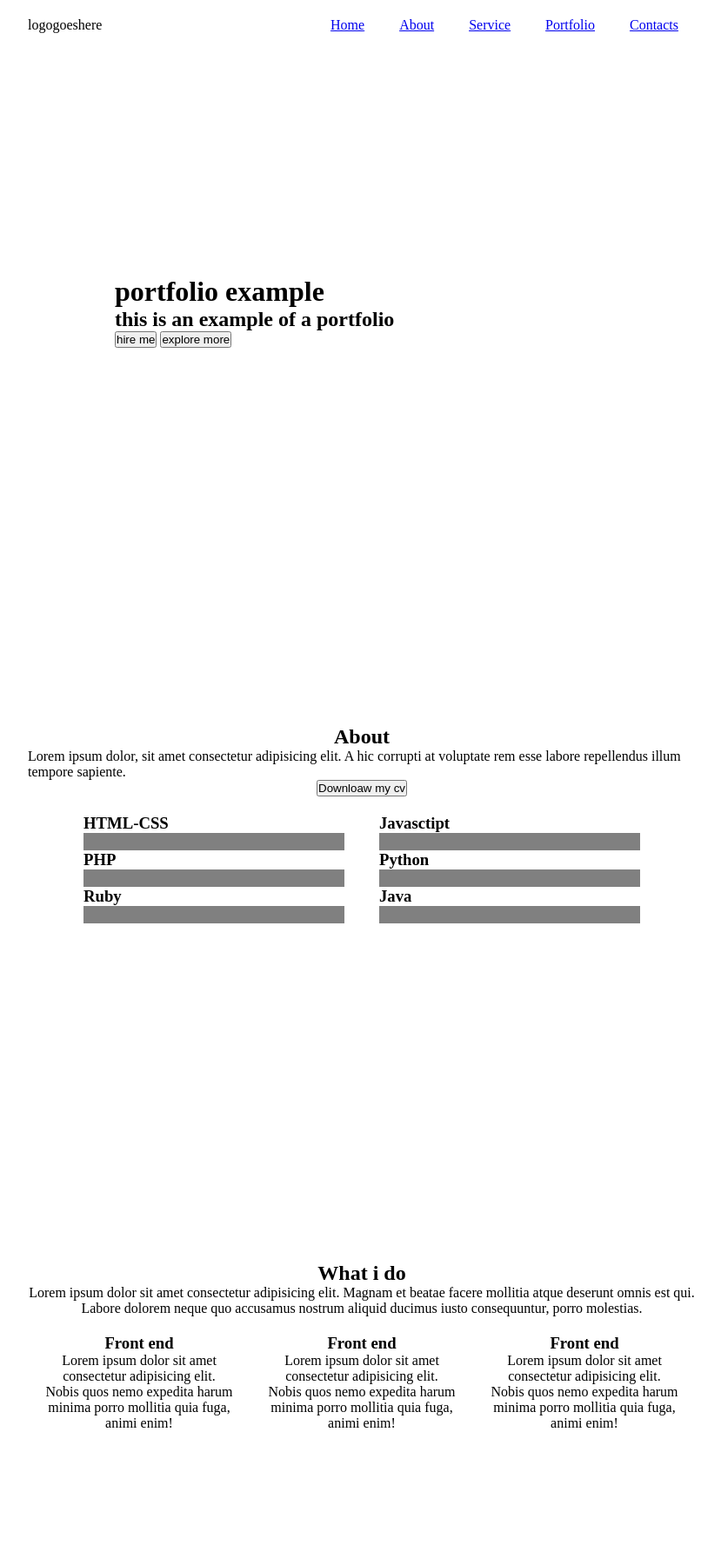
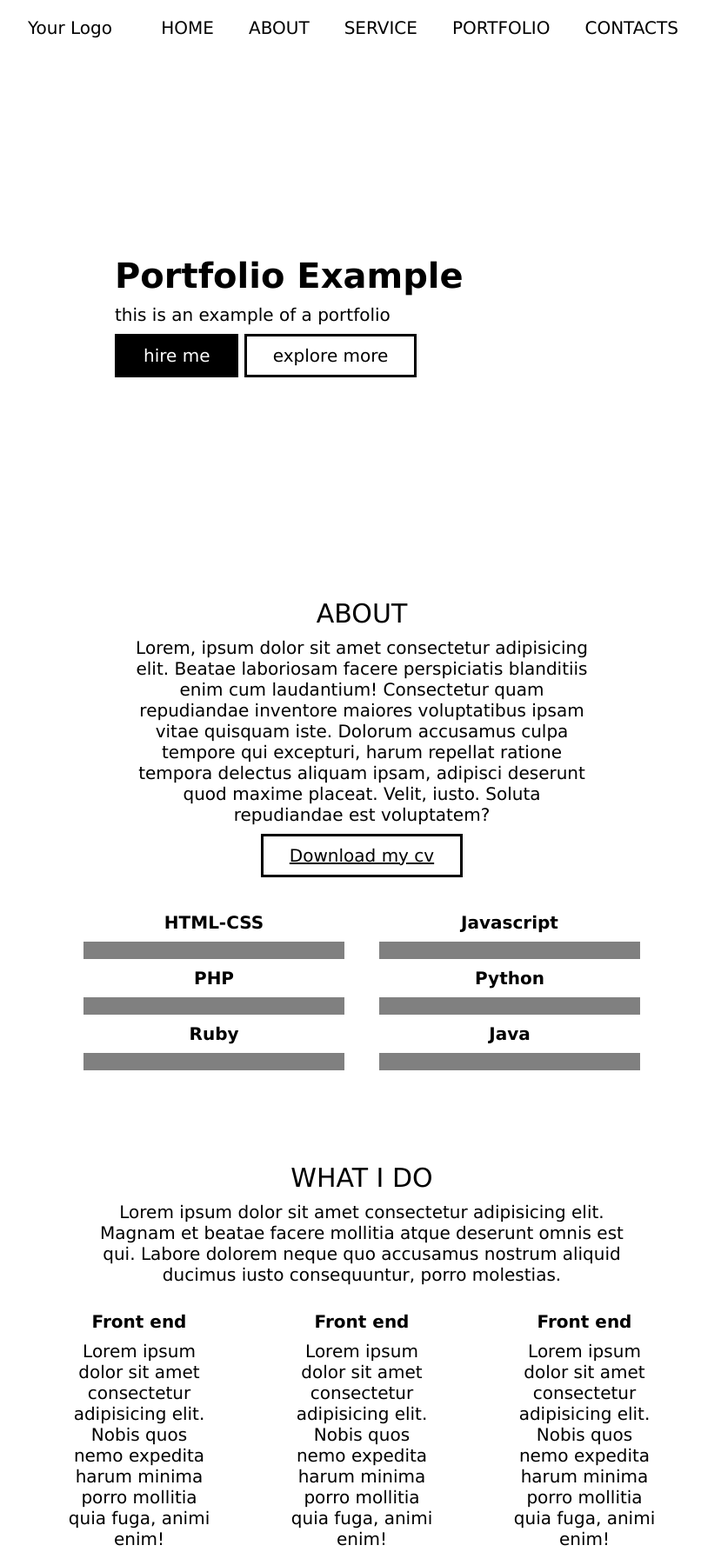
Before and after one commit to ColomboRiccardo/portfolio-example, a plain HTML site: page index.html in a window 1280 px wide. Shown: the top 1785 px of the page at 87% size, without its empty margins (224-1053 px from the left). Drawn offline with Linux system fonts and the light colour scheme.

Commit message:
finished general styling

```diff
--- a/index.html
+++ b/index.html
@@ -8,8 +8,9 @@
 </head>
 <body>
     <div id="container">
+        <!-- *header section -->
         <header>
-            <div class="logo"><img src="" alt="">logogoeshere</div>
+            <div class="logo"><img src="" alt="">Your Logo</div>
             <nav>
                 <ul>
                     <li><a href="#home">Home</a></li>
@@ -20,25 +21,27 @@
                 </ul>
             </nav>
         </header>
+        <!-- *home section -->
         <div id="home" class="section">
             <div class="homeOne">
-                <h1>portfolio example</h1>
-                <h2>this is an example of a portfolio</h2>
+                <h1>Portfolio Example</h1>
+                <p>this is an example of a portfolio</p>
                 <button>hire me</button>
-                <button>explore more</button>
+                <button class="buttonSec">explore more</button>
             </div>
         </div>
+        <!-- *about section -->
         <div id="about" class="section">
             <h2>About</h2>
-            <p>Lorem ipsum dolor, sit amet consectetur adipisicing elit. A hic corrupti at voluptate rem esse labore repellendus illum tempore sapiente.</p>
-            <button>Downloaw my cv</button>
+            <p>Lorem, ipsum dolor sit amet consectetur adipisicing elit. Beatae laboriosam facere perspiciatis blanditiis enim cum laudantium! Consectetur quam repudiandae inventore maiores voluptatibus ipsam vitae quisquam iste. Dolorum accusamus culpa tempore qui excepturi, harum repellat ratione tempora delectus aliquam ipsam, adipisci deserunt quod maxime placeat. Velit, iusto. Soluta repudiandae est voluptatem?</p>
+            <a href="/portfolio.pdf" class="buttonSec" target="_blank"> Download my cv</a>
             <div id="bars">
                 <div class="barComplete">
                     <h3>HTML-CSS</h3>
                     <div class="bar"></div>
                 </div>
                 <div class="barComplete">
-                    <h3>Javasctipt</h3>
+                    <h3>Javascript</h3>
                     <div class="bar"></div>
                 </div>
                 <div class="barComplete">
@@ -59,6 +62,7 @@
                 </div>
             </div>
         </div>
+        <!-- *service section -->
         <div id="service" class="section">
             <h2>What i do</h2>
             <p>Lorem ipsum dolor sit amet consectetur adipisicing elit. Magnam et beatae facere mollitia atque deserunt omnis est qui. Labore dolorem neque quo accusamus nostrum aliquid ducimus iusto consequuntur, porro molestias.</p>
@@ -77,6 +81,7 @@
                 </div>
             </div>
         </div>
+        <!-- *portfolio section -->
         <div id="portfolio" class="section">
             <h2>Portfolio</h2>
             <div id="projects">
@@ -88,9 +93,21 @@
                 <div class="portfolioImg"></div>
             </div>
             <div id='hours'>
-                <p>10.30 50%</p>
+                <div class="time">
+                    <h4>Projects</h4>
+                    <p>121</p>
+                </div>
+                <div class="time">
+                    <h4>Projects</h4>
+                    <p>121</p>
+                </div>
+                <div class="time">
+                    <h4>Projects</h4>
+                    <p>121</p>
+                </div>
             </div>
         </div>
+        <!-- *contacts section -->
         <div id="contacts" class="section">
             <form action="">
                 <label for="name">Name</label>
@@ -98,9 +115,11 @@
                 <label for="email">email</label>
                 <input type="email" id="email">
                 <label for="message">Message</label>
-                <textarea name="message" id="message" cols="15" rows="5"></textarea>
+                <textarea id="message"></textarea>
+                <input type="submit" class="buttonSec">
             </form>
         </div>
+        <!-- *footer section -->
         <footer>
             <p>2020 all rights to me</p>
         </footer>
--- a/style.css
+++ b/style.css
@@ -1,7 +1,12 @@
 * {
 	box-sizing: border-box;
 	margin: 0;
-	padding: 0;
+	padding: 0px;
+	font-size: 20px;
+	font-family: Verdana, Geneva, Tahoma, sans-serif;
+	--priColor: black;
+	--secColor: white;
+	--terColor: grey;
 }
 #container {
 	display: flex;
@@ -12,6 +17,45 @@
 .section {
 	min-height: 600px;
 }
+/* *elements styling section */
+button {
+	font-size: 100%;
+	font-style: inherit;
+	padding: 10px 30px;
+	background-color: var(--priColor);
+	color: var(--secColor);
+	border: 3px var(--priColor) solid;
+	margin: 10px 0;
+}
+.buttonSec {
+	font-size: 100%;
+	font-style: inherit;
+	padding: 10px 30px;
+	background-color: var(--secColor);
+	border: 3px var(--priColor) solid;
+	color: var(--priColor);
+	margin: 10px 0;
+}
+h1,
+h2,
+h3,
+h4 {
+	margin: 10px 0px;
+}
+h1 {
+	font-size: 2em;
+}
+h2 {
+	font-size: 1.5em;
+	font-weight: 400;
+	text-transform: uppercase;
+}
+textarea {
+	width: 60%;
+	margin: 10px 0;
+}
+
+/* *Header section */
 header {
 	display: flex;
 	flex-direction: row;
@@ -26,17 +70,32 @@ nav ul {
 nav ul li {
 	margin: 0 20px;
 }
+nav a {
+	color: var(--priColor);
+	text-decoration: none;
+	text-transform: uppercase;
+}
+nav a:hover {
+	color: var(--terColor);
+	text-decoration: underline;
+}
+/* *home section */
 #home {
 	display: flex;
 	flex-direction: column;
 	justify-content: center;
 	margin-left: 100px;
 }
+/* *about section */
 #about {
 	display: flex;
 	flex-direction: column;
 	justify-content: center;
 	align-items: center;
+	text-align: center;
+}
+#about p {
+	width: 70%;
 }
 #bars {
 	display: flex;
@@ -52,14 +111,18 @@ nav ul li {
 .bar {
 	width: 300px;
 	height: 20px;
-	background-color: gray;
+	background-color: var(--terColor);
 }
+/* *service section */
 #service {
 	display: flex;
 	flex-direction: column;
 	align-items: center;
 	text-align: center;
 	justify-content: center;
+}
+#service p {
+	width: 80%;
 }
 #serviceContainer {
 	display: flex;
@@ -68,9 +131,24 @@ nav ul li {
 }
 .containerOne {
 	margin: 0 20px;
+	display: flex;
+	flex-direction: column;
+	justify-content: center;
+	align-items: center;
 }
+/* *portfolio section */
 #portfolio {
 	text-align: center;
+}
+#hours {
+	display: flex;
+	flex-direction: row;
+	justify-content: space-around;
+	margin: 40px 0;
+}
+.time p,
+.time h4 {
+	font-size: 35px;
 }
 #projects {
 	display: flex;
@@ -80,11 +158,12 @@ nav ul li {
 }
 .portfolioImg {
 	height: 200px;
-	width: 250px;
-	background-color: gray;
-	margin: 10px 15px;
+	width: 300px;
+	background-color: var(--terColor);
+	margin: 15px 5px;
 	flex-grow: 1fr 1fr 1fr;
 }
+/* *contact section */
 #contacts {
 	display: flex;
 	flex-direction: column;
@@ -97,4 +176,5 @@ form {
 }
 input {
 	width: 60%;
+	margin: 10px 0px;
 }
```
Also changed, not shown: 1 other file.
